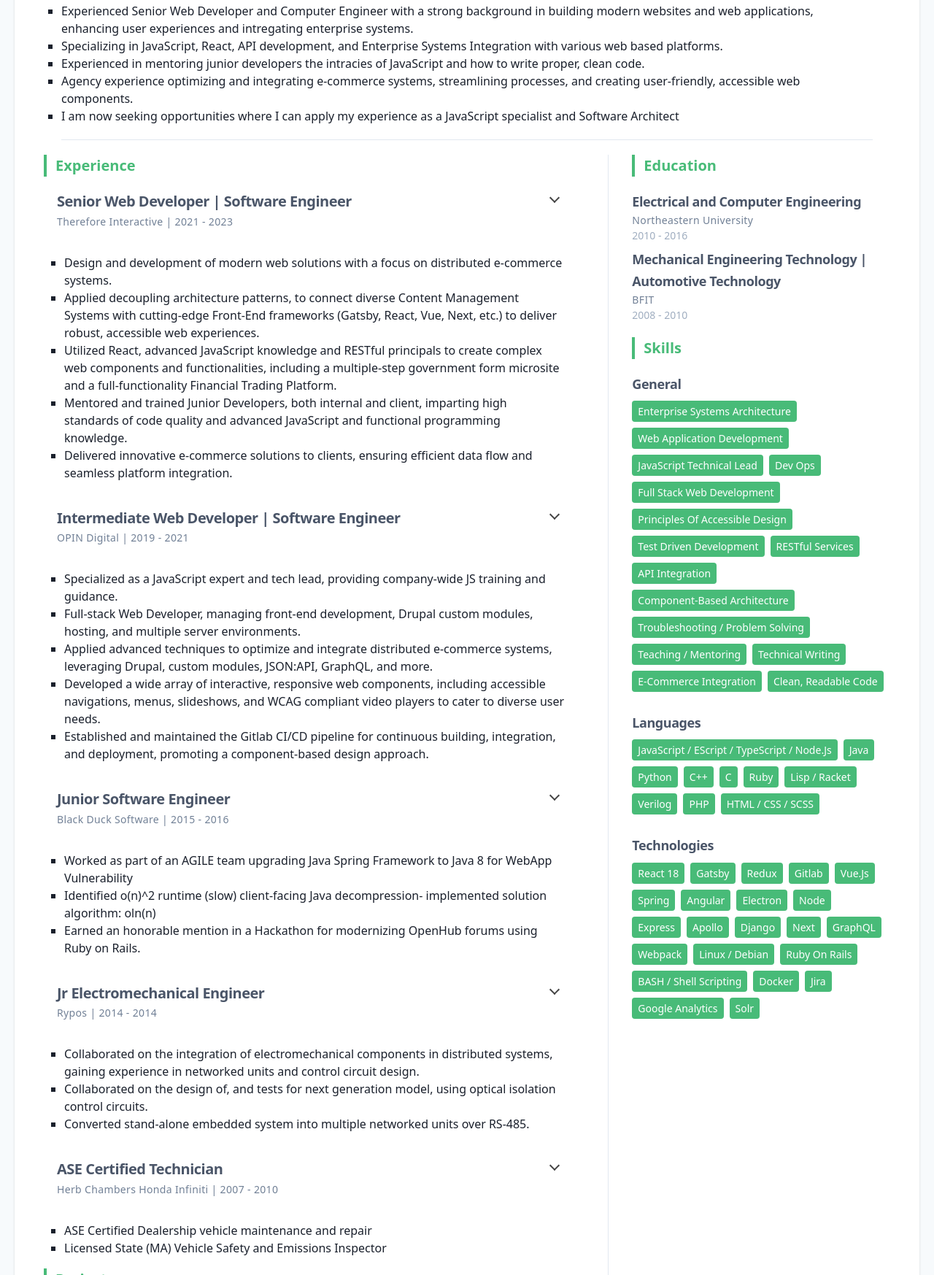
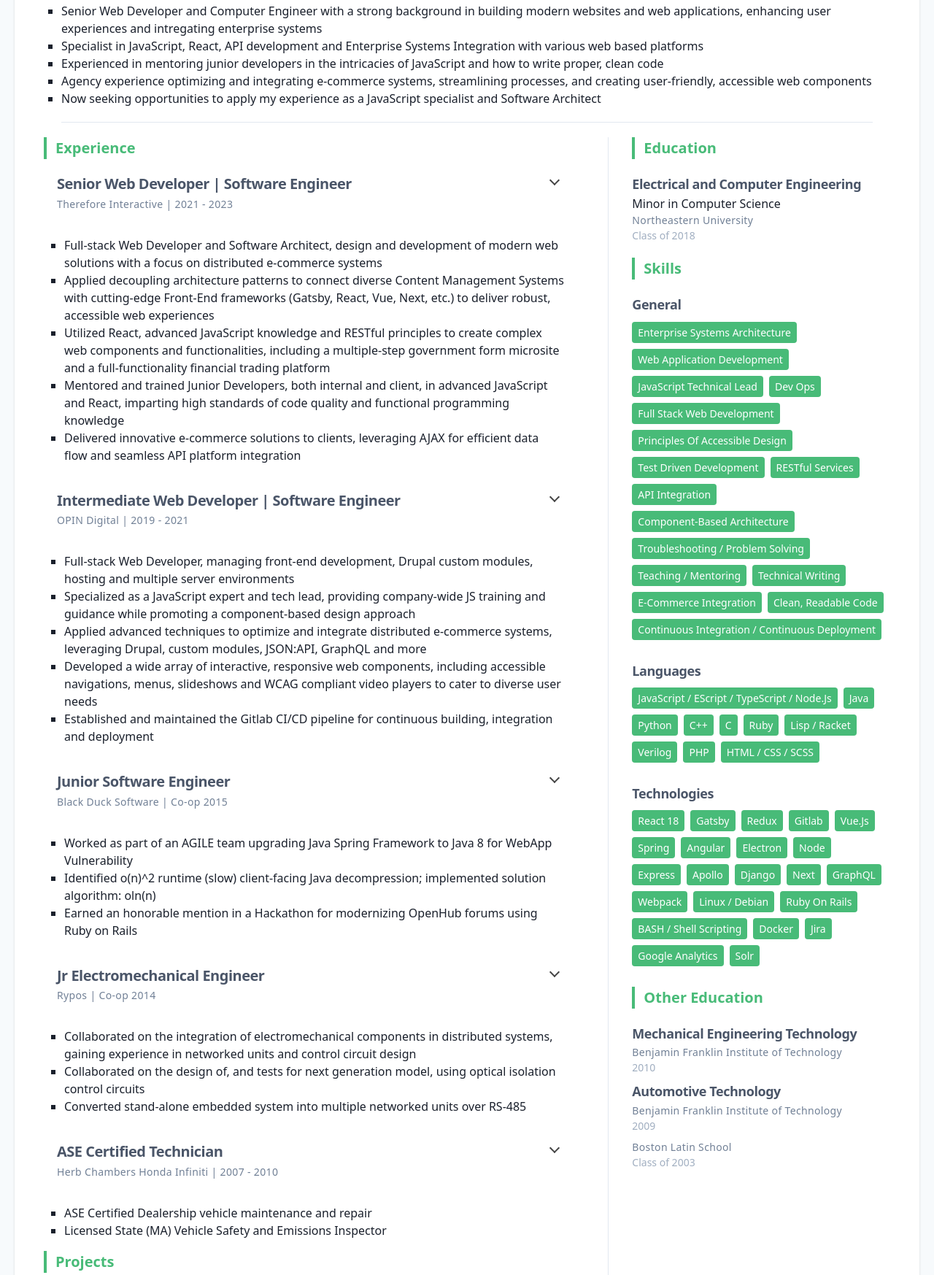
Before and after one commit to elevati0n/sean-flaherty-resume, a Gatsby site: page / in a window 1280 px wide. Shown: the part 190-1937 px from the top of the page at 73% size. Built offline with nearby package versions, Linux system fonts and the light colour scheme; Gatsby itself is replaced by a stand-in of ours.

Commit message:
updates and fixes

```diff
--- a/data/profile.json
+++ b/data/profile.json
@@ -62,6 +62,9 @@
         },
         {
           "name": "Clean, Readable Code"
+        },
+        {
+          "name": "Continuous Integration / Continuous Deployment"
         }
       ]
     },
@@ -145,7 +148,6 @@
         {
           "name": "Express"
         },
-
         {
           "name": "Apollo"
         },
@@ -186,24 +188,34 @@
     }
   ],
   "summary": [
-    "Experienced Senior Web Developer and Computer Engineer with a strong background in building modern websites and web applications, enhancing user experiences and intregating enterprise systems.",
-    "Specializing in JavaScript, React, API development, and Enterprise Systems Integration with various web based platforms.",
-    "Experienced in mentoring junior developers the intracies of JavaScript and how to write proper, clean code.",
-    "Agency experience optimizing and integrating e-commerce systems, streamlining processes, and creating user-friendly, accessible web components.",
-    "I am now seeking opportunities where I can apply my experience as a JavaScript specialist and Software Architect"
+    "Senior Web Developer and Computer Engineer with a strong background in building modern websites and web applications, enhancing user experiences and intregating enterprise systems",
+    "Specialist in JavaScript, React, API development and Enterprise Systems Integration with various web based platforms",
+    "Experienced in mentoring junior developers in the intricacies of JavaScript and how to write proper, clean code",
+    "Agency experience optimizing and integrating e-commerce systems, streamlining processes, and creating user-friendly, accessible web components",
+    "Now seeking opportunities to apply my experience as a JavaScript specialist and Software Architect"
   ],
   "education": [
     {
       "institution": "Northeastern University",
       "degree": "Electrical and Computer Engineering",
-      "start": "2010",
-      "end": "2016"
+      "minor": "Minor in Computer Science",
+      "date": "Class of 2018"
+    }
+  ],
+  "additionalEducation": [
+    {
+      "institution": "Benjamin Franklin Institute of Technology",
+      "degree": "Mechanical Engineering Technology",
+      "date": "2010"
     },
     {
-      "institution": "BFIT",
-      "degree": "Mechanical Engineering Technology | Automotive Technology",
-      "start": "2008",
-      "end": "2010"
+      "institution": "Benjamin Franklin Institute of Technology",
+      "degree": "Automotive Technology",
+      "date": "2009"
+    },
+    {
+      "institution": "Boston Latin School",
+      "date": "Class of 2003"
     }
   ],
   "experience": [
@@ -211,11 +223,11 @@
       "role": "Senior Web Developer | Software Engineer",
       "company": "Therefore Interactive",
       "description": [
-          "Design and development of modern web solutions with a focus on distributed e-commerce systems.",
-          "Applied decoupling architecture patterns, to connect diverse Content Management Systems with cutting-edge Front-End frameworks (Gatsby, React, Vue, Next, etc.) to deliver robust, accessible web experiences.",
-          "Utilized React, advanced JavaScript knowledge and RESTful principals to create complex web components and functionalities, including a multiple-step government form microsite and a full-functionality Financial Trading Platform.",
-          "Mentored and trained Junior Developers, both internal and client, imparting high standards of code quality and advanced JavaScript and functional programming knowledge.",
-          "Delivered innovative e-commerce solutions to clients, ensuring efficient data flow and seamless platform integration."
+        "Full-stack Web Developer and Software Architect, design and development of modern web solutions with a focus on distributed e-commerce systems",
+        "Applied decoupling architecture patterns to connect diverse Content Management Systems with cutting-edge Front-End frameworks (Gatsby, React, Vue, Next, etc.) to deliver robust, accessible web experiences",
+        "Utilized React, advanced JavaScript knowledge and RESTful principles to create complex web components and functionalities, including a multiple-step government form microsite and a full-functionality financial trading platform",
+        "Mentored and trained Junior Developers, both internal and client, in advanced JavaScript and React, imparting high standards of code quality and functional programming knowledge",
+        "Delivered innovative e-commerce solutions to clients, leveraging AJAX for efficient data flow and seamless API platform integration"
       ],
       "start": "2021",
       "end": "2023"
@@ -224,11 +236,11 @@
       "role": "Intermediate Web Developer | Software Engineer",
       "company": "OPIN Digital",
       "description": [
-          "Specialized as a JavaScript expert and tech lead, providing company-wide JS training and guidance.",
-          "Full-stack Web Developer, managing front-end development, Drupal custom modules, hosting, and multiple server environments.",
-          "Applied advanced techniques to optimize and integrate distributed e-commerce systems, leveraging Drupal, custom modules, JSON:API, GraphQL, and more.",
-          "Developed a wide array of interactive, responsive web components, including accessible navigations, menus, slideshows, and WCAG compliant video players to cater to diverse user needs.",
-          "Established and maintained the Gitlab CI/CD pipeline for continuous building, integration, and deployment, promoting a component-based design approach."
+        "Full-stack Web Developer, managing front-end development, Drupal custom modules, hosting and multiple server environments",
+        "Specialized as a JavaScript expert and tech lead, providing company-wide JS training and guidance while promoting a component-based design approach",
+        "Applied advanced techniques to optimize and integrate distributed e-commerce systems, leveraging Drupal, custom modules, JSON:API, GraphQL and more",
+        "Developed a wide array of interactive, responsive web components, including accessible navigations, menus, slideshows and WCAG compliant video players to cater to diverse user needs",
+        "Established and maintained the Gitlab CI/CD pipeline for continuous building, integration and deployment"
       ],
       "start": "2019",
       "end": "2021"
@@ -238,22 +250,20 @@
       "company": "Black Duck Software",
       "description": [
         "Worked as part of an AGILE team upgrading Java Spring Framework to Java 8 for WebApp Vulnerability",
-          "Identified o(n)^2 runtime (slow) client-facing Java decompression- implemented solution algorithm: oln(n) ",
-          "Earned an honorable mention in a Hackathon for modernizing OpenHub forums using Ruby on Rails."
+        "Identified o(n)^2 runtime (slow) client-facing Java decompression; implemented solution algorithm: oln(n)",
+        "Earned an honorable mention in a Hackathon for modernizing OpenHub forums using Ruby on Rails"
       ],
-        "start": "2015",
-        "end": "2016"
+      "date": "Co-op 2015"
     },
     {
       "role": "Jr Electromechanical Engineer",
       "company": "Rypos",
       "description": [
-          "Collaborated on the integration of electromechanical components in distributed systems, gaining experience in networked units and control circuit design.",
-          "Collaborated on the design of, and tests for next generation model, using optical isolation control circuits.",
-          "Converted stand-alone embedded system into multiple networked units over RS-485."
+        "Collaborated on the integration of electromechanical components in distributed systems, gaining experience in networked units and control circuit design",
+        "Collaborated on the design of, and tests for next generation model, using optical isolation control circuits",
+        "Converted stand-alone embedded system into multiple networked units over RS-485"
       ],
-        "start": "2014",
-        "end": "2014"
+      "date": "Co-op 2014"
     },
     {
       "role": "ASE Certified Technician",
@@ -265,7 +275,6 @@
       "start": "2007",
       "end": "2010"
     }
-
   ],
   "social": [
     {
--- a/src/components/accordion.js
+++ b/src/components/accordion.js
@@ -20,7 +20,6 @@ export default function AccordionList({title, data, expandByDefault = true}) {
                     </AccordionItemButton>
                 </AccordionItemHeading>
                 <AccordionItemPanel>
-
                     {data}
                 </AccordionItemPanel>
             </AccordionItem>
--- a/src/components/education.js
+++ b/src/components/education.js
@@ -1,15 +1,16 @@
 import React from 'react';
 
-const Education = ({ data }) => (
+const Education = ({ data, other = false }) => (
   <section className="mb-5">
-    <h1 className="section-header mb-5">Education</h1>
+    <h1 className="section-header mb-5">{other ? "Other " : ""}Education</h1>
     {data &&
       data.map(item => (
         <div className="my-2" key={item.degree}>
           <h2 className="item-header text-lg">{item.degree}</h2>
+          <h3 className="text-md">{item.minor}</h3>
           <h3 className="item-sub">{item.institution}</h3>
           <p className="text-sm text-neutral-500 font-light">
-            {item.start} - {item.end}
+            {item.date}
           </p>
         </div>
       ))}
--- a/src/components/experience.js
+++ b/src/components/experience.js
@@ -12,7 +12,7 @@ const Experience = ({ data }) => (
             <p class="accordion_heading">
               <h2 className="item-header">{item.role}</h2>
               <h3 className="item-sub">
-                {item.company} | {item.start} - {item.end || 'PRESENT'}
+                {item.company} | {item.date ? item.date : `${item.start} - ${item.end}`}
               </h3>
             </p>
           }
--- a/src/pages/index.js
+++ b/src/pages/index.js
@@ -29,12 +29,13 @@ const Home = () => (
           {resume.projects && <Projects data={resume.projects} />}
         </div>
         <div className="lg:w-1/3 lg:pl-8 lg:border-l lg:border-neutral-300 ">
-        {resume.education && <Education data={resume.education} />}
+          {resume.education && <Education data={resume.education} />}
           {resume.skills && <Skills data={resume.skills} />}
           {resume.sidebar &&
             resume.sidebar.map(item => (
               <List key={`${item.title}-side`} data={item} />
             ))}
+          {resume.additionalEducation && <Education data={resume.additionalEducation} other={true} />}
         </div>
       </div>
       <Footer social={resume.social} />
```
Also changed, not shown: src/main.css (+5 -4 lines). Lines whose indentation alone changed are shown as unchanged.
